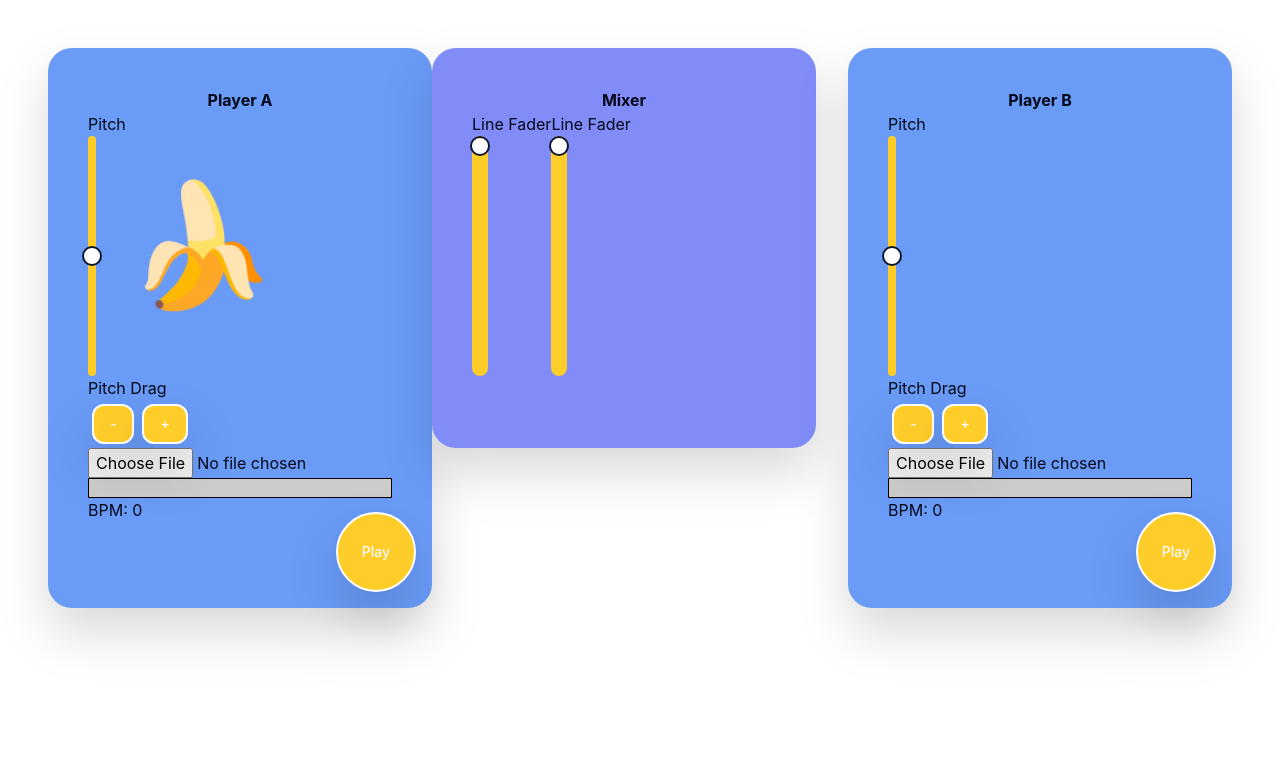
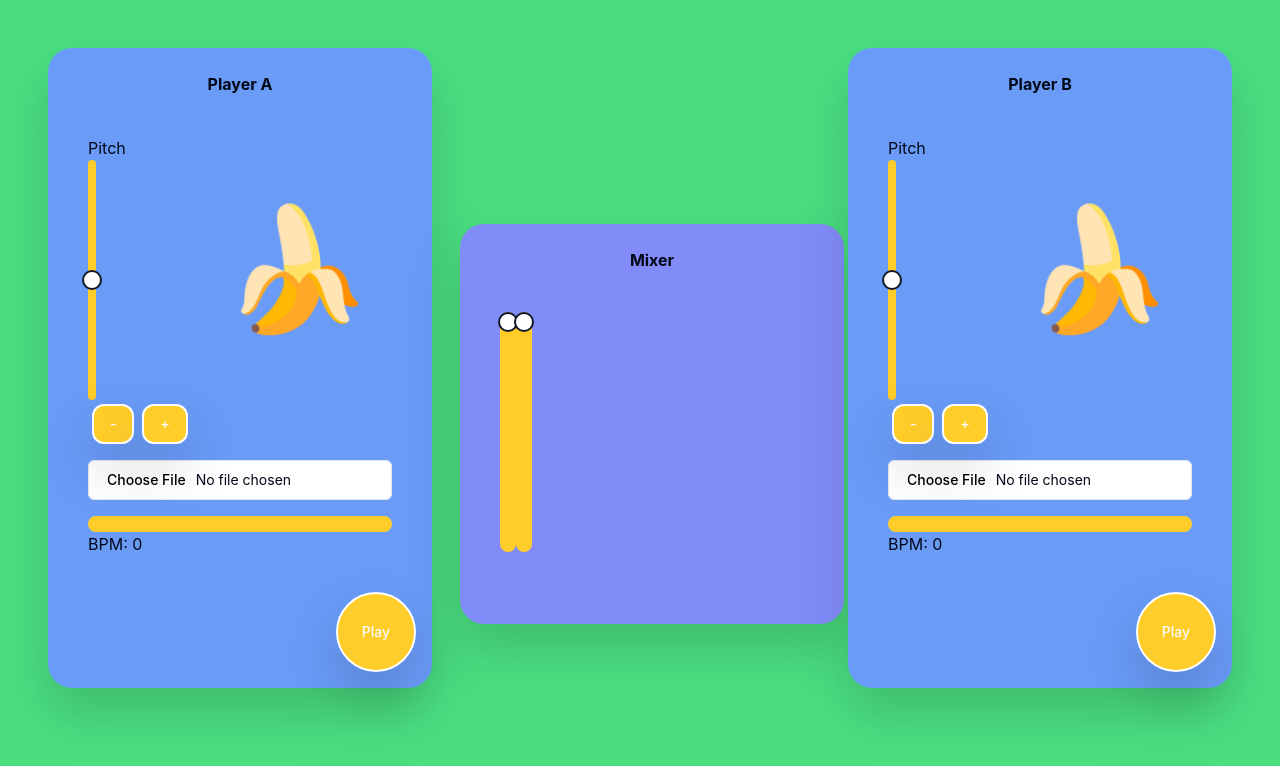
Before and after one commit to max-von-aigner/dj-booth, a Next.js app: page / in a window 1280 px wide. Shown: the top 766 px of the page. Built offline with nearby package versions, Linux system fonts and the light colour scheme; a web font is replaced by a local one.

Commit message:
general ui fixes

```diff
--- a/package.json
+++ b/package.json
@@ -9,6 +9,8 @@
     "lint": "next lint"
   },
   "dependencies": {
+    "@radix-ui/react-progress": "^1.0.3",
+    "@radix-ui/react-separator": "^1.0.3",
     "@radix-ui/react-slider": "^1.1.2",
     "@radix-ui/react-slot": "^1.0.2",
     "@types/node": "20.5.7",
--- a/src/components/FileUpload.tsx
+++ b/src/components/FileUpload.tsx
@@ -1,6 +1,7 @@
 import { useState } from "react";
 import { Howler } from "howler";
 import React from "react";
+import { Input } from "@/components/ui/input";
 
 // Define a type for the track
 type Track = {
@@ -27,16 +28,16 @@ const FileUpload: React.FC<{ onLoadTrack: (url: string) => void }> = ({
   };
 
   return (
-    <div>
-      <input type="file" onChange={handleFileUpload} />
-      <ul>
-        {files.map((track, index) => (
-          <li key={index}>
-            {track.name}
-            <button onClick={() => onLoadTrack(track.url)}>Load</button>
-          </li>
-        ))}
-      </ul>
+    <div className="mb-4">
+      <Input type="file" onChange={handleFileUpload} />
+
+      {files.map((track, index) => (
+        // <li key={index}>
+        <div className="hidden">
+          {track.name}
+          <button onClick={() => onLoadTrack(track.url)}>Load</button>
+        </div>
+      ))}
     </div>
   );
 };
--- a/src/components/LineFader.tsx
+++ b/src/components/LineFader.tsx
@@ -28,7 +28,6 @@ const LineFader: React.FC<LineFaderProps> = ({ sound, volume, setVolume }) => {
 
   return (
     <div>
-      <p>Line Fader</p>
       <Slider
         min={0}
         max={1}
--- a/src/components/PitchDrag.tsx
+++ b/src/components/PitchDrag.tsx
@@ -37,9 +37,8 @@ const PitchDrag: React.FC<PitchDragProps> = ({ sound }) => {
 
   return (
     <div>
-      <p>Pitch Drag</p>
       <Button
-        className="bg-theme-yellow rounded-xl m-1 border-2 drop-shadow-2xl border-white"
+        className="bg-theme-yellow rounded-xl m-1 mb-4 border-2 drop-shadow-2xl border-white"
         onMouseDown={() => handlePitchDrag(false)}
         onMouseUp={handlePitchDragEnd}
       >
--- a/src/components/SpinnerImage.tsx
+++ b/src/components/SpinnerImage.tsx
@@ -22,8 +22,8 @@ const SpinnerImage = ({ spin }: { spin: boolean }) => {
   }, [spin, controls]);
   return (
     <>
-      <motion.div animate={controls} className="grid place-items-center ">
-        <div className="grid place-content-center h-full">
+      <motion.div animate={controls} className="grid place-items-center ml-20">
+        <div className="grid place-content-center h-full ml-4">
           <p className="text-[120px]">🍌</p>
         </div>
       </motion.div>
--- a/src/components/TrackProgressBar.tsx
+++ b/src/components/TrackProgressBar.tsx
@@ -1,5 +1,6 @@
 import React, { useEffect, useState, useRef } from "react";
 import { Howl } from "howler";
+import { Progress } from "@/components/ui/progress";
 
 interface TrackProgressBarProps {
   sound: Howl | null;
@@ -37,19 +38,12 @@ const TrackProgressBar: React.FC<TrackProgressBarProps> = ({ sound }) => {
   };
 
   return (
-    <div
+    <Progress
       ref={progressDiv}
       onClick={handleClick}
-      style={{
-        border: "1px solid #000",
-        height: "20px",
-        backgroundColor: "#ccc",
-      }}
-    >
-      <div
-        style={{ width: `${progress}%`, height: "100%", background: "blue" }}
-      ></div>
-    </div>
+      className=" h-4 bg-theme-yellow"
+      value={progress}
+    />
   );
 };
 
--- /dev/null
+++ b/src/components/ui/input.tsx
@@ -0,0 +1,25 @@
+import * as React from "react"
+
+import { cn } from "@/lib/utils"
+
+export interface InputProps
+  extends React.InputHTMLAttributes<HTMLInputElement> {}
+
+const Input = React.forwardRef<HTMLInputElement, InputProps>(
+  ({ className, type, ...props }, ref) => {
+    return (
+      <input
+        type={type}
+        className={cn(
+          "flex h-10 w-full rounded-md border border-input bg-background px-3 py-2 text-sm ring-offset-background file:border-0 file:bg-transparent file:text-sm file:font-medium placeholder:text-muted-foreground focus-visible:outline-none focus-visible:ring-2 focus-visible:ring-ring focus-visible:ring-offset-2 disabled:cursor-not-allowed disabled:opacity-50",
+          className
+        )}
+        ref={ref}
+        {...props}
+      />
+    )
+  }
+)
+Input.displayName = "Input"
+
+export { Input }
--- /dev/null
+++ b/src/components/ui/progress.tsx
@@ -0,0 +1,26 @@
+import * as React from "react"
+import * as ProgressPrimitive from "@radix-ui/react-progress"
+
+import { cn } from "@/lib/utils"
+
+const Progress = React.forwardRef<
+  React.ElementRef<typeof ProgressPrimitive.Root>,
+  React.ComponentPropsWithoutRef<typeof ProgressPrimitive.Root>
+>(({ className, value, ...props }, ref) => (
+  <ProgressPrimitive.Root
+    ref={ref}
+    className={cn(
+      "relative h-4 w-full overflow-hidden rounded-full bg-secondary",
+      className
+    )}
+    {...props}
+  >
+    <ProgressPrimitive.Indicator
+      className="h-full w-full flex-1 bg-primary transition-all"
+      style={{ transform: `translateX(-${100 - (value || 0)}%)` }}
+    />
+  </ProgressPrimitive.Root>
+))
+Progress.displayName = ProgressPrimitive.Root.displayName
+
+export { Progress }
--- /dev/null
+++ b/src/components/ui/separator.tsx
@@ -0,0 +1,29 @@
+import * as React from "react"
+import * as SeparatorPrimitive from "@radix-ui/react-separator"
+
+import { cn } from "@/lib/utils"
+
+const Separator = React.forwardRef<
+  React.ElementRef<typeof SeparatorPrimitive.Root>,
+  React.ComponentPropsWithoutRef<typeof SeparatorPrimitive.Root>
+>(
+  (
+    { className, orientation = "horizontal", decorative = true, ...props },
+    ref
+  ) => (
+    <SeparatorPrimitive.Root
+      ref={ref}
+      decorative={decorative}
+      orientation={orientation}
+      className={cn(
+        "shrink-0 bg-border",
+        orientation === "horizontal" ? "h-[1px] w-full" : "h-full w-[1px]",
+        className
+      )}
+      {...props}
+    />
+  )
+)
+Separator.displayName = SeparatorPrimitive.Root.displayName
+
+export { Separator }
--- a/src/pages/index.tsx
+++ b/src/pages/index.tsx
@@ -14,6 +14,7 @@ import SpinnerImage from "@/components/SpinnerImage";
 import BpmAnalyzerContinious from "@/components/BpmAnalyzerContinious";
 // import BpmAnalyzer from "@/components/BpmAnalyzer";
 import BpmAnalyzerChatGPT from "@/components/ChatGptBpmAnalyzer";
+import { Separator } from "@/components/ui/separator";
 
 // import BpmAnalyzer from "@/components/BpmAnalyzer";
 
@@ -63,12 +64,17 @@ const DjBooth = () => {
       <Head>
         <link rel="stylesheet" href="https://rsms.me/inter/inter.css" />
       </Head>
-      <div className="flex flex-row m-12 content-evenly relative">
+      <div className="bg-green-400 w-screen h-screen -mt-12">
+        <div className="flex flex-row m-12  relative">
           <div
-          className=" flex flex-col w-[30vw] h-[70vh] bg-theme-blue rounded-3xl p-10 drop-shadow-2xl"
+            className=" flex flex-col mt-12 w-[30vw] h-[80vh] bg-theme-blue rounded-3xl p-10 drop-shadow-2xl"
             id="playerA"
           >
-          <span className="font-sans font-bold text-center">Player A</span>
+            <div className="flex flex-col justify-self-center">
+              <span className="font-sans font-bold text-center -mt-4 mb-10">
+                Player A
+              </span>
+            </div>
             <div className="flex flex-row">
               <PitchFader sound={soundA} />
               <SpinnerImage spin={isPlayingA} />
@@ -86,20 +92,38 @@ const DjBooth = () => {
             <BpmAnalyzerChatGPT url={urlSoundA} />
             <div>BPM: {bpmA}</div>
           </div>
-        <div className="Mixer flex flex-col bg-indigo-400 w-[30vw] h-[50vh] rounded-3xl p-10 drop-shadow-2xl">
-          <span className="font-sans font-bold text-center">Mixer</span>
-          <div className="flex flex-row">
-            <LineFader sound={soundA} volume={volumeA} setVolume={setVolumeA} />
-            <LineFader sound={soundB} volume={volumeB} setVolume={setVolumeB} />
+          <div
+            className=" flex flex-col bg-indigo-400 w-[30vw] h-[50vh] ml-7 mt-56 rounded-3xl p-10 drop-shadow-2xl"
+            id="mixer"
+          >
+            <span className="font-sans font-bold text-center -mt-4 mb-10 ">
+              Mixer
+            </span>
+            <div className="flex flex-row justify-items-end align-middle ">
+              <LineFader
+                sound={soundA}
+                volume={volumeA}
+                setVolume={setVolumeA}
+              />
+              <LineFader
+                sound={soundB}
+                volume={volumeB}
+                setVolume={setVolumeB}
+              />
             </div>
           </div>
           <div
-          className="Player_B flex flex-col w-[30vw] h-[70vh] bg-theme-blue rounded-3xl p-10 absolute right-0 drop-shadow-2xl"
+            className="Player_B flex flex-col mt-12 w-[30vw] h-[80vh] bg-theme-blue rounded-3xl p-10 absolute right-0 drop-shadow-2xl"
             id="playerB"
           >
-          <span className="font-sans font-bold text-center">Player B</span>
+            <span className="font-sans font-bold text-center -mt-4 mb-10">
+              Player B
+            </span>
             {/* <BpmAnalyzer url={urlSoundB} /> */}
+            <div className="flex flex-row">
               <PitchFader sound={soundB} />
+              <SpinnerImage spin={isPlayingB} />
+            </div>
             <PitchDrag sound={soundB} />
             <FileUpload onLoadTrack={handleLoadTrackB} />
             <PlayPauseBtn
@@ -112,6 +136,7 @@ const DjBooth = () => {
             <div>BPM: {bpmB}</div>
           </div>
         </div>
+      </div>
     </>
   );
 };
```
Also changed, not shown: 1 other file (tests, documents, lock files or other folders). Lines whose indentation alone changed are shown as unchanged.
